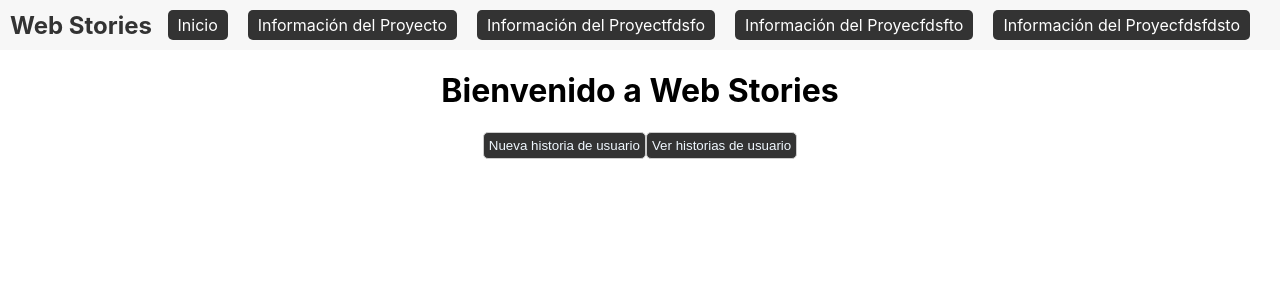
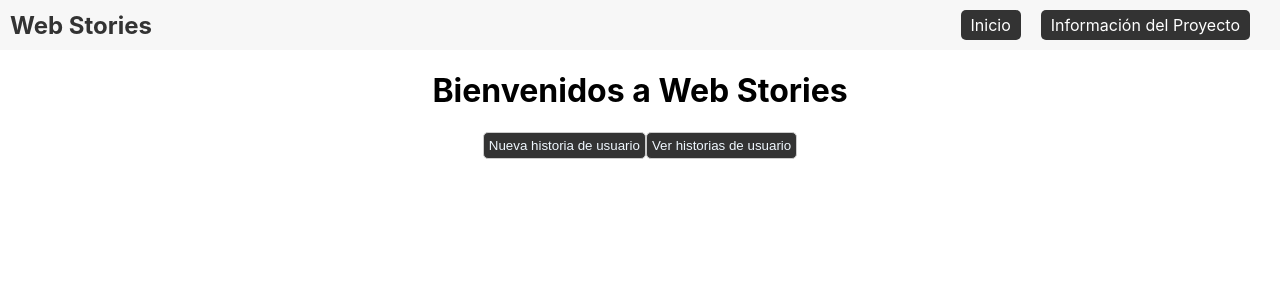
Before and after one commit to MauriErick24/webStories, a React (Create React App) app in the folder Frontend/: page / in a window 1280 px wide. Shown: the top 300 px of the page. Built offline with nearby package versions, Linux system fonts and the light colour scheme.

Commit message:
added header component

```diff
--- a/Frontend/src/App.js
+++ b/Frontend/src/App.js
@@ -4,7 +4,7 @@ import './App.css';
 import { BrowserRouter, Route, Routes } from "react-router-dom";
 import Home from './Components/Home';
 import NewUserSto from './Components/NewUsSto';
-
+import Header from './Components/Header';
 
 
 function App() {
@@ -18,19 +18,7 @@ function App() {
         importancia={3}
         complejidad={5}
       /> */}
-      <header>
-        <div className="brand">Web Stories</div>
-        <nav>
-          <ul>
-            <li><a href="/">Inicio</a></li>
-            <li><a href="#">Información del Proyecto</a></li>
-            <li><a href="#">Información del Proyectfdsfo</a></li>
-            <li><a href="#">Información del Proyecfdsfto</a></li>
-            <li><a href="#">Información del Proyecfdsfdsto</a></li>
-          </ul>
-        </nav>
-      </header>
-
+      <Header />
       <BrowserRouter>
         <Routes>
           <Route path="/newUserStory" element={<NewUserSto />} />
--- /dev/null
+++ b/Frontend/src/Components/Header.js
@@ -0,0 +1,18 @@
+import React from "react";
+import { Link } from "react-router-dom";
+import { BrowserRouter, Route, Routes } from "react-router-dom";
+
+const Header = () => {
+    return (
+        <header>
+        <div className="brand">Web Stories</div>
+        <nav>
+          <ul>
+            <li><a href="/">Inicio</a></li>
+            <li><a href="#">Información del Proyecto</a></li>
+          </ul>
+        </nav>
+      </header>
+    );
+};
+export default Header;
--- a/Frontend/src/Components/Home.js
+++ b/Frontend/src/Components/Home.js
@@ -4,7 +4,7 @@ import { Link } from 'react-router-dom';
 const Home = () => {
   return (
     <div>
-      <h1>Bienvenido a Web Stories</h1>
+      <h1>Bienvenidos a Web Stories</h1>
       <div className="buttons">
         <Link to="/newUserStory">
           <button>Nueva historia de usuario</button>
```
